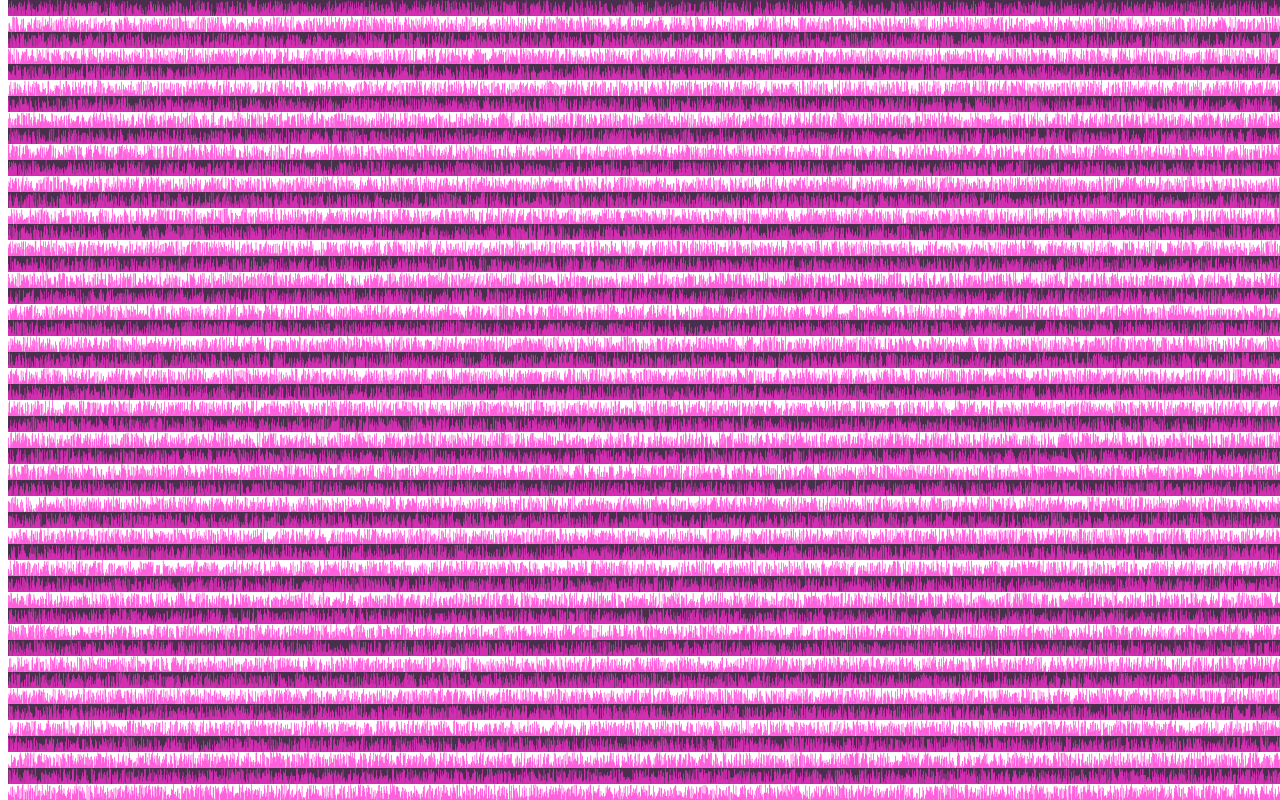
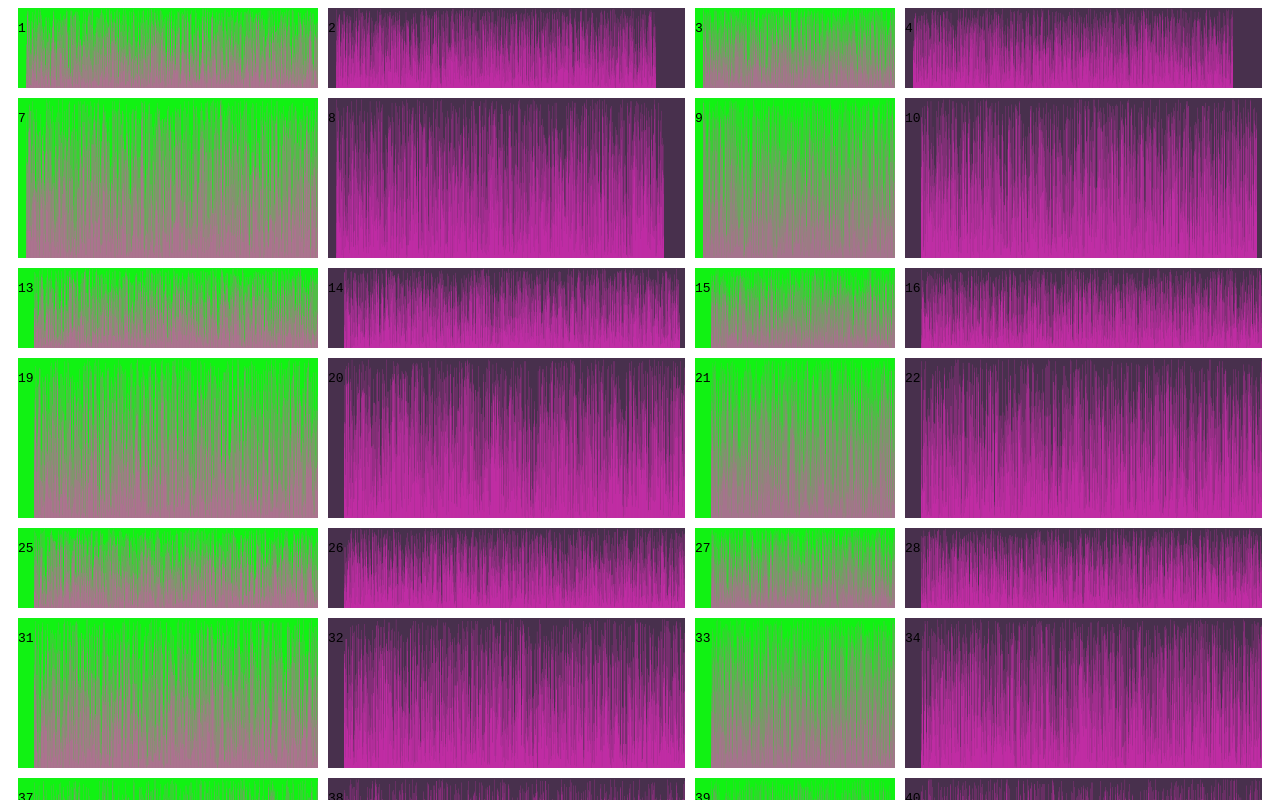
Before and after one commit to quaffpotion/canvas-minimal, an Angular app: page / in a window 1280 px wide. Shown: the top 800 px of the page. Built offline with nearby package versions, Linux system fonts and the light colour scheme.

Commit message:
correct behavior

```diff
--- a/src/app/app.component.css
+++ b/src/app/app.component.css
@@ -1,12 +1,14 @@
 .container {
-  position: absolute;
-  width: 100%;
-  display: flex;
-  flex-direction: column;
-  top: 0;
-  bottom: 0;
+  display: grid;
+  grid-gap: 10px;
+  grid-template-columns: 2fr 300px auto 200px auto 1fr;
+  grid-template-rows: 10vh 20vh 10vh 20vh 10vh;
 }
 
 .even {
   background: #48304d;
 }
+
+.odd {
+  background: #11F213;
+}
--- a/src/app/app.component.html
+++ b/src/app/app.component.html
@@ -1,6 +1,7 @@
 <div class="container">
   <app-chart
-    *ngFor="let item of items; let evn = even"
-    [ngClass]="{ even: evn }"
-  ></app-chart>
+    *ngFor="let item of items; let evn = even; let inx = index"
+    [ngClass]="evn ? 'even' : 'odd'"
+    ><pre>{{ inx }}</pre></app-chart
+  >
 </div>
--- a/src/app/chart/chart.component.html
+++ b/src/app/chart/chart.component.html
@@ -1 +1 @@
-<canvas #myCanvas></canvas>
+<ng-content></ng-content> <canvas #myCanvas></canvas>
```
